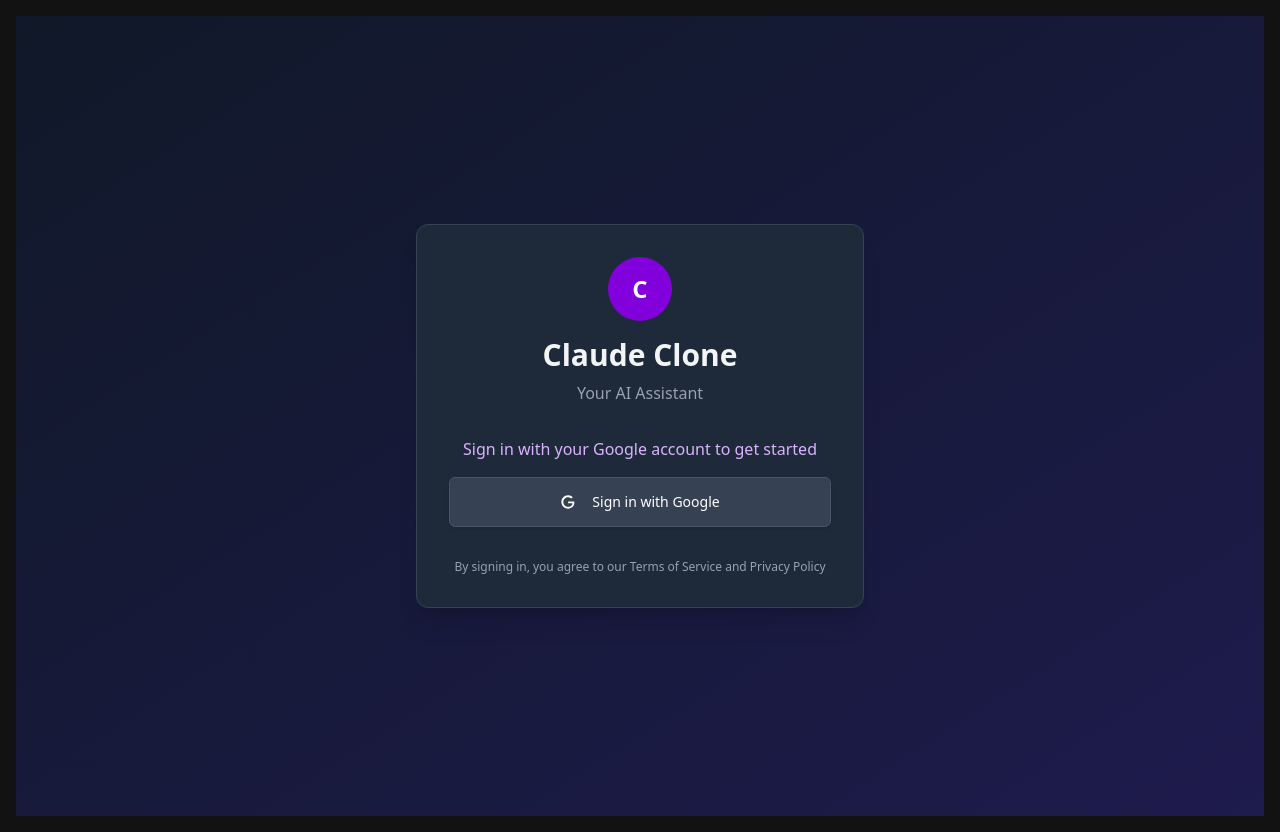
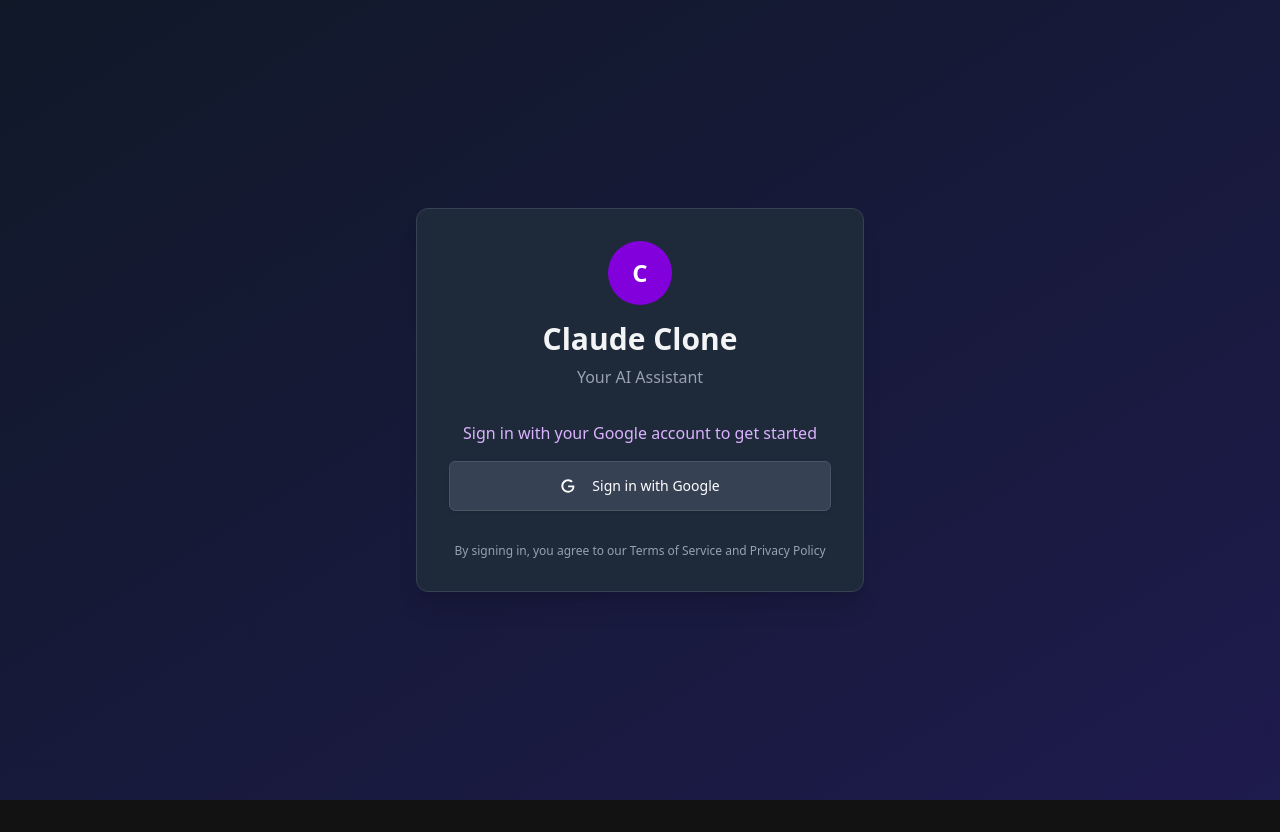
Before and after one commit to divyanshu292/test-proj, a React (Vite) app in the folder test-proj/: page /login in a window 1280 px wide. After the commit the page ends 800 px from the top, so only its background shows below. Built offline with nearby package versions, Linux system fonts and the light colour scheme.

Commit message:
Fixed Padding

```diff
--- a/test-proj/src/App.css
+++ b/test-proj/src/App.css
@@ -64,7 +64,7 @@
 
 #root {
   margin: 0;
-  padding: 1rem;
+  padding: 0rem;
   text-align: center;
 }
 
```
